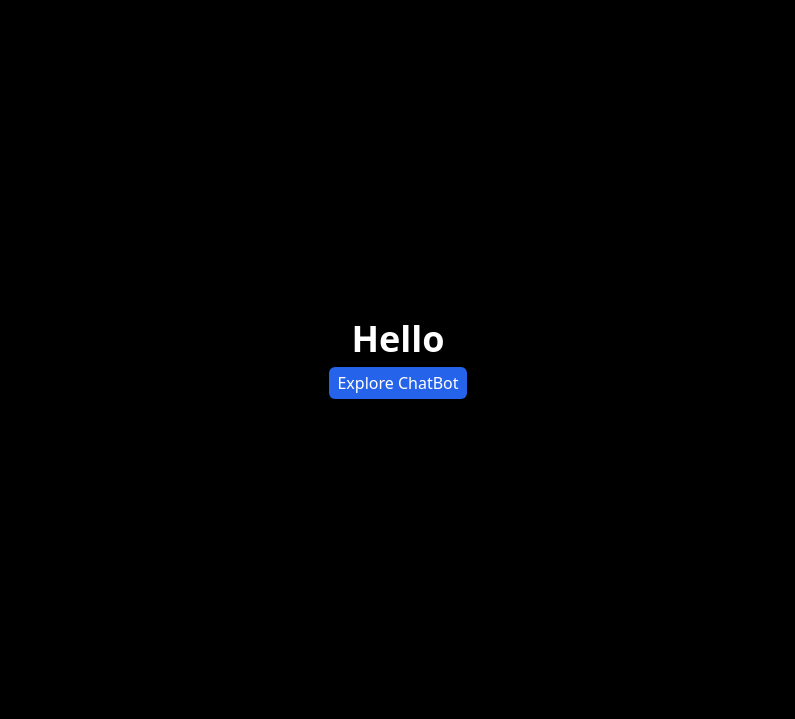
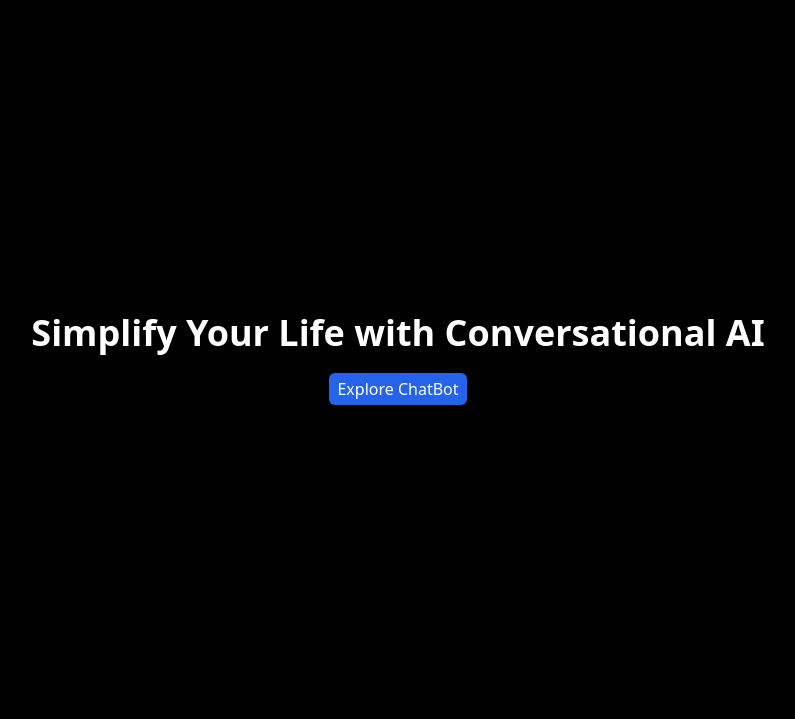
Before and after one commit to ahammed03/chatbot, a Django app: page / in a window 1280 px wide. Shown: the part 81-800 px from the top of the page, without its empty margins (242-1037 px from the left). Run offline with Django 5.2, Linux system fonts and the light colour scheme.

Commit message:
readme updated

```diff
--- a/GeminiAI/settings.py
+++ b/GeminiAI/settings.py
@@ -25,7 +25,7 @@ SECRET_KEY = 'django-insecure-7hyyzw1xq-hu7rg+ukai96^#uv%@bvohlc+l50=9ou2za*7z$5
 # SECURITY WARNING: don't run with debug turned on in production!
 DEBUG = True
 
-ALLOWED_HOSTS = ["192.168.0.107", "127.0.0.1"]
+ALLOWED_HOSTS = ["127.0.0.1"]
 
 
 # Application definition
--- a/static/output.css
+++ b/static/output.css
@@ -632,12 +632,12 @@ video {
   gap: 0.25rem;
 }
 
-.gap-2 {
-  gap: 0.5rem;
+.gap-3 {
+  gap: 0.75rem;
 }
 
-.gap-3 {
-  gap: 0.75rem;
+.gap-5 {
+  gap: 1.25rem;
 }
 
 .overflow-y-auto {
@@ -712,14 +712,18 @@ video {
   padding-bottom: 0.5rem;
 }
 
+.text-center {
+  text-align: center;
+}
+
+.text-2xl {
+  font-size: 1.5rem;
+  line-height: 2rem;
+}
+
 .text-3xl {
   font-size: 1.875rem;
   line-height: 2.25rem;
-}
-
-.text-4xl {
-  font-size: 2.25rem;
-  line-height: 2.5rem;
 }
 
 .text-xs {
--- a/templates/index.html
+++ b/templates/index.html
@@ -14,8 +14,8 @@
     {% block content %}
 
 
-    <div class="w-screen h-[90vh] flex flex-col justify-center items-center gap-2">
-        <h2 class="text-4xl font-bold">Hello</h2>
+    <div class="w-screen h-[90vh] flex flex-col justify-center items-center gap-5">
+        <h2 class="text-2xl font-bold text-center md:text-4xl">Simplify Your Life with Conversational AI</h2>
         <button class="bg-blue-600  px-2 py-1 rounded-md shadow-md hover:bg-blue-700" type="button"><a href="{% url 'chat'  %}">Explore ChatBot</a></button>
     </div>
     {% endblock %}
```
Also changed, not shown: README.md.
